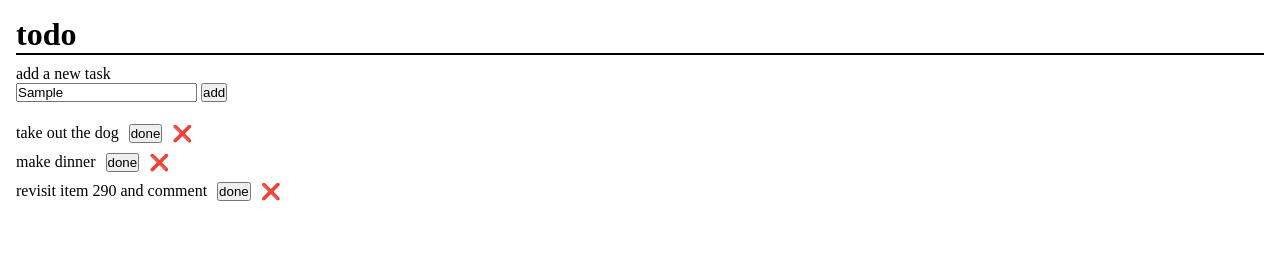
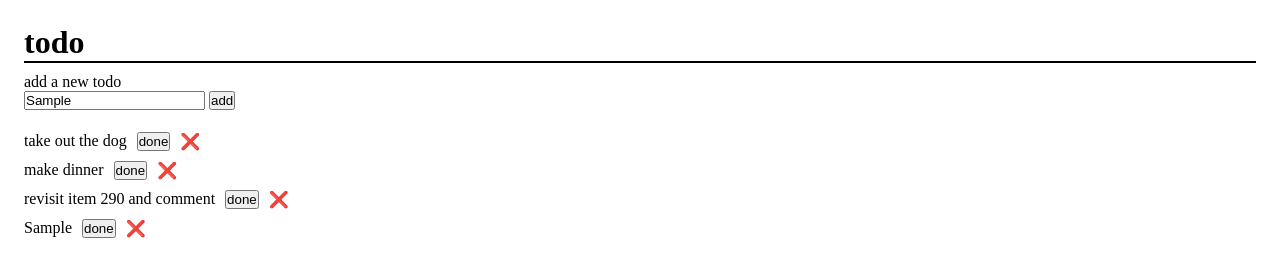
Before and after one commit to min0k/todo, a website with bundled scripts: page index.html in a window 1280 px wide. Both pictures are taken after typing "Sample" into the empty fields and a click on the button "add". Built offline with nearby package versions, Linux system fonts and the light colour scheme.

Commit message:
create addNewTodo as module

```diff
--- a/index.html
+++ b/index.html
@@ -4,7 +4,7 @@
     <meta charset="UTF-8">
     <meta http-equiv="X-UA-Compatible" content="IE=edge">
     <meta name="viewport" content="width=device-width, initial-scale=1.0">
-    <script src="main.js" defer></script>
+    <script type="module" src="main.js" defer></script>
     <link rel="stylesheet" href="/styles.css">
     <title>todo</title>
 </head>
@@ -12,11 +12,13 @@
 
 <body>
     <h1>todo</h1>
+
     <div>
-        <p>add a new task</p>
-        <input id="new-task">
-        <button id="create-task">add</button>
+        <p>add a new todo</p>
+        <input id="new-todo-input">
+        <button id="create-todo">add</button>
     </div>
+
     <div id="todo-container">
         <div class="todo">
             <p class="todo-item">take out the dog</p>
--- a/main.js
+++ b/main.js
@@ -1 +1,33 @@
-console.log("log");
+import { addNewTodo } from "./modules/addNewTodo.js";
+
+
+const todoController = () => {
+
+    //controls and decides how data is displayed
+
+    //handles events and is the
+    //mediator between the view and model.
+}
+
+
+//-----------------------------------------
+
+
+
+const todoView = () => {
+    addEventlisteners();
+    //changes UI/DOM
+}
+
+function addEventlisteners() {
+    const createTodoButton = document.querySelector("#create-todo");
+    createTodoButton.addEventListener("click", addNewTodo)
+}
+
+todoView();
+
+
+//-----------------------------------------
+const todoModel = () => {
+    //data logic/backend
+}
--- /dev/null
+++ b/modules/addNewTodo.js
@@ -0,0 +1,25 @@
+export const addNewTodo = () => {
+    const todoText = document.getElementById("new-todo-input").value
+
+    const body = document.querySelector("#todo-container");
+
+    const newTodoContainer = document.createElement("div");
+    const newTodoText = document.createElement("p");
+    const newTodoButton = document.createElement("button");
+    const newTodoDelete = document.createElement("p")
+
+    newTodoText.textContent = todoText;
+    newTodoButton.textContent = "done";
+    newTodoDelete.textContent = "❌";
+
+    newTodoContainer.className = "todo";
+    newTodoText.className = "todo-item";
+    newTodoButton.className = "todo-item";
+    newTodoDelete.className = "todo-item delete";
+
+    newTodoContainer.appendChild(newTodoText);
+    newTodoContainer.appendChild(newTodoButton);
+    newTodoContainer.appendChild(newTodoDelete);
+
+    body.appendChild(newTodoContainer);
+};
--- a/styles.css
+++ b/styles.css
@@ -9,7 +9,7 @@ html {
   }
 
 body {
-    margin: 16px;
+    margin: 24px;
     display: grid;
     grid-template-columns: 1fr;
     grid-template-rows: 1fr 1fr auto;
```
Also changed, not shown: modules/addEListeners.js (added).
